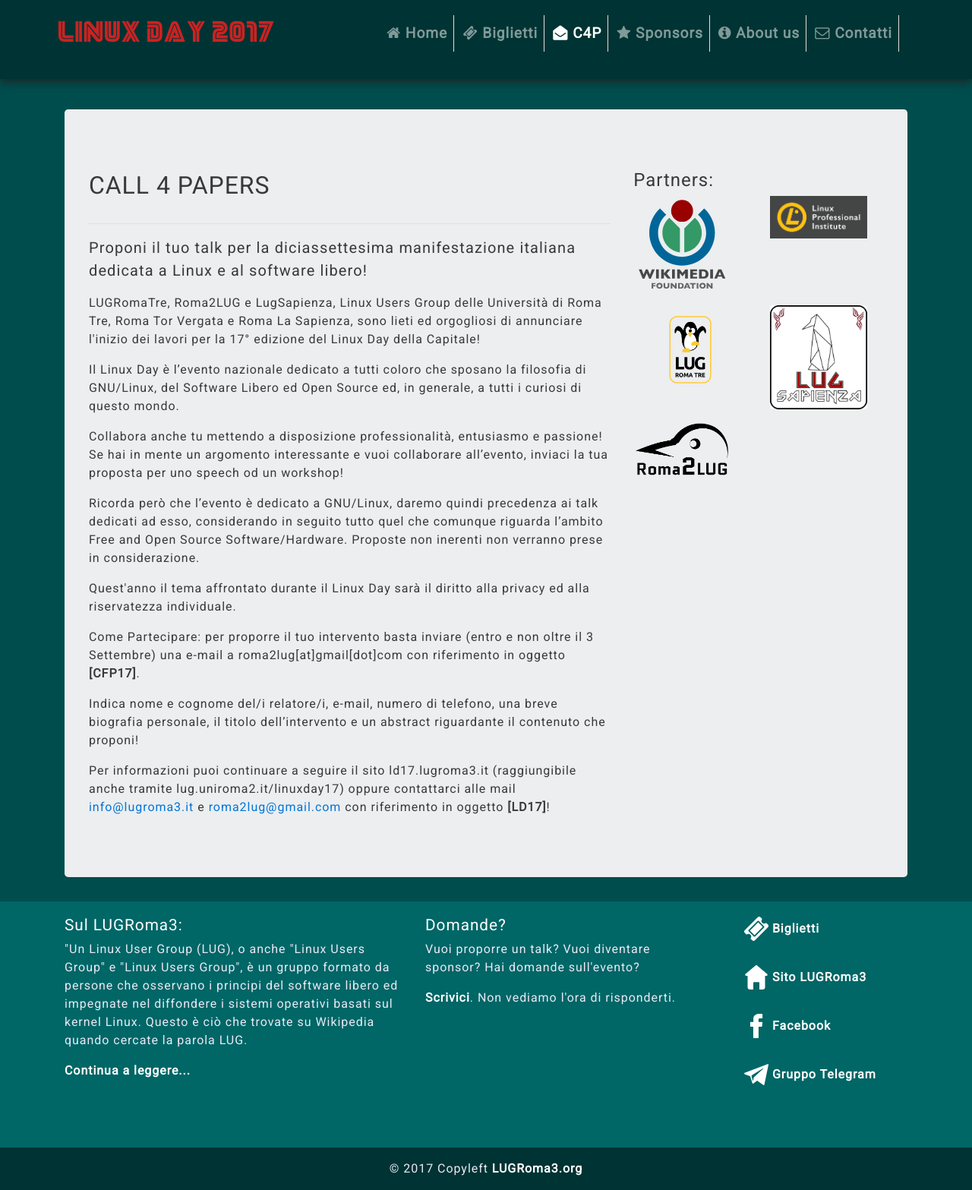
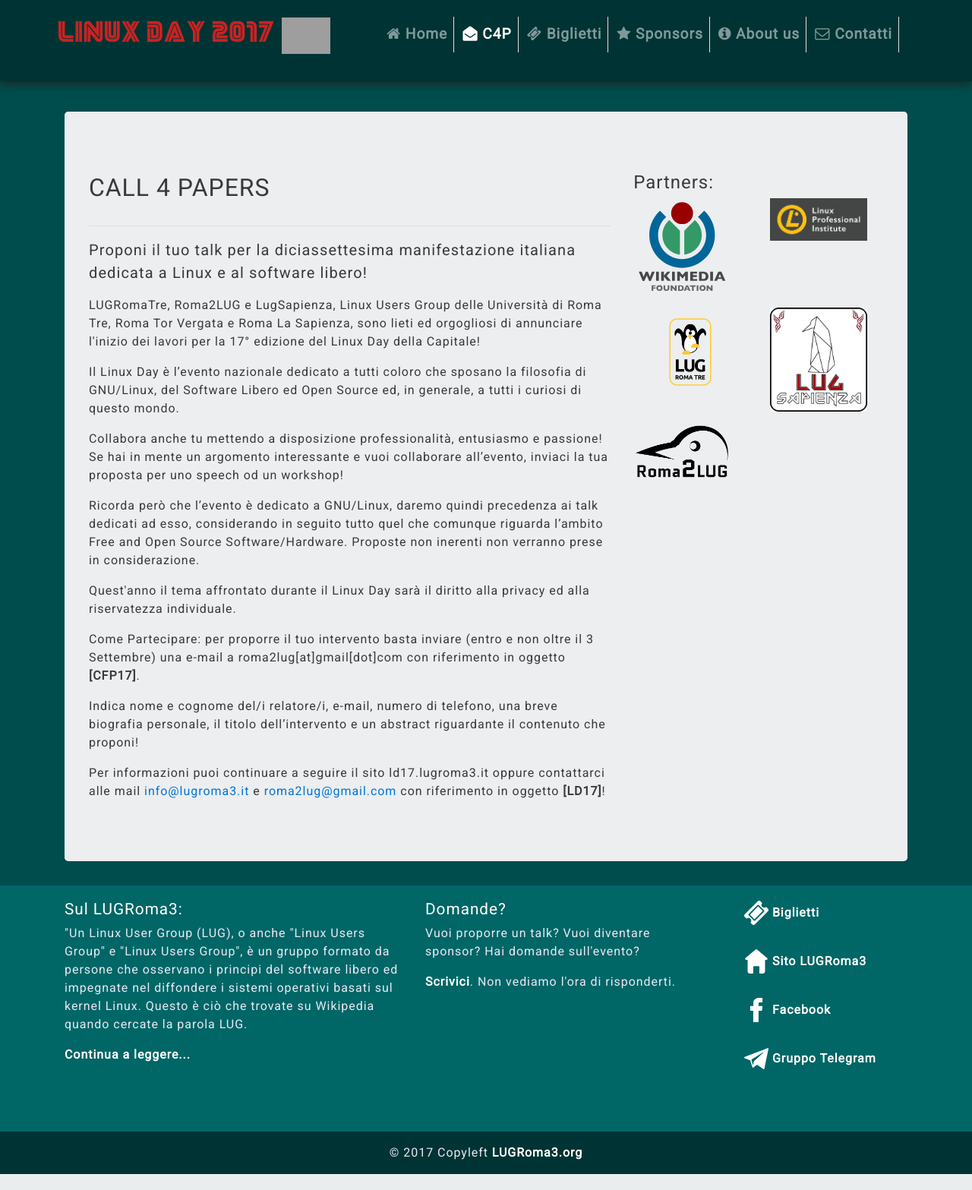
Before and after one commit to FedericoPonzi/ld2017, a PHP site: page /c4p.php in a window 1280 px wide. Shown: the whole page at 76% size. After the commit the page ends 1546 px from the top, so only its background shows below. Run offline with PHP 8.4, Linux system fonts and the light colour scheme; some libraries are stand-ins or nearby versions; grey boxes are pictures that could not be loaded.

Commit message:
aggiunge logo e modifica posizione c4p nel menu

```diff
--- a/about-us.php
+++ b/about-us.php
@@ -23,7 +23,7 @@
         <button class="navbar-toggler navbar-toggler-center" type="button" data-toggle="collapse" data-target="#navbarsExampleContainer" aria-controls="navbarsExampleContainer" aria-expanded="false" aria-label="Toggle navigation">
           <span class="navbar-toggler-icon"></span>
         </button>
-        <a class="navbar-brand" href="index.php">Linux Day 2017</a>
+        <a class="navbar-brand" href="index.php">Linux Day 2017 <img src="img/logo-linux.svg" width="64"></a>
 
         <div class="collapse navbar-collapse" id="navbarsExampleContainer">
           <?php require_once "menu.php"; ?>
--- a/agenda.php
+++ b/agenda.php
@@ -23,7 +23,7 @@
         <button class="navbar-toggler navbar-toggler-center" type="button" data-toggle="collapse" data-target="#navbarsExampleContainer" aria-controls="navbarsExampleContainer" aria-expanded="false" aria-label="Toggle navigation">
           <span class="navbar-toggler-icon"></span>
         </button>
-        <a class="navbar-brand" href="index.php">Linux Day 2017</a>
+        <a class="navbar-brand" href="index.php">Linux Day 2017 <img src="img/logo-linux.svg" width="64"></a>
 
         <div class="collapse navbar-collapse" id="navbarsExampleContainer">
           <?php require_once "menu.php"; ?>
--- a/c4p.php
+++ b/c4p.php
@@ -23,7 +23,7 @@
         <button class="navbar-toggler navbar-toggler-center" type="button" data-toggle="collapse" data-target="#navbarsExampleContainer" aria-controls="navbarsExampleContainer" aria-expanded="false" aria-label="Toggle navigation">
           <span class="navbar-toggler-icon"></span>
         </button>
-        <a class="navbar-brand" href="index.php">Linux Day 2017 </a>
+        <a class="navbar-brand" href="index.php">Linux Day 2017 <img src="img/logo-linux.svg" width="64"></a>
 
         <div class="collapse navbar-collapse" id="navbarsExampleContainer">
           <?php require_once "menu.php"; ?>
@@ -52,7 +52,7 @@
 
 <p>Indica nome e cognome del/i relatore/i, e-mail, numero di telefono, una breve biografia personale, il titolo dell’intervento e un abstract riguardante il contenuto che proponi!</p>
 
-<p>Per informazioni puoi continuare a seguire il sito ld17.lugroma3.it (raggiungibile anche tramite lug.uniroma2.it/linuxday17) oppure contattarci alle mail <a href="mailto:info@lugroma3.it">info@lugroma3.it</a> e <a href="mailto:roma2lug@gmail.com">roma2lug@gmail.com</a> con riferimento in oggetto <strong>[LD17]</strong>!</p>
+<p>Per informazioni puoi continuare a seguire il sito ld17.lugroma3.it oppure contattarci alle mail <a href="mailto:info@lugroma3.it">info@lugroma3.it</a> e <a href="mailto:roma2lug@gmail.com">roma2lug@gmail.com</a> con riferimento in oggetto <strong>[LD17]</strong>!</p>
 
           </div>
           <?php include_once "partners.php" ?>
--- a/contatti.php
+++ b/contatti.php
@@ -23,7 +23,7 @@
         <button class="navbar-toggler navbar-toggler-center" type="button" data-toggle="collapse" data-target="#navbarsExampleContainer" aria-controls="navbarsExampleContainer" aria-expanded="false" aria-label="Toggle navigation">
           <span class="navbar-toggler-icon"></span>
         </button>
-        <a class="navbar-brand" href="index.php">Linux Day 2017</a>
+        <a class="navbar-brand" href="index.php">Linux Day 2017 <img src="img/logo-linux.svg" width="64"></a>
 
         <div class="collapse navbar-collapse" id="navbarsExampleContainer">
           <?php require_once "menu.php"; ?>
--- a/index.php
+++ b/index.php
@@ -23,7 +23,7 @@
         <button class="navbar-toggler navbar-toggler-center" type="button" data-toggle="collapse" data-target="#navbarsExampleContainer" aria-controls="navbarsExampleContainer" aria-expanded="false" aria-label="Toggle navigation">
           <span class="navbar-toggler-icon"></span>
         </button>
-        <a class="navbar-brand" href="index.php">Linux Day 2017 </a>
+        <a class="navbar-brand" href="index.php">Linux Day 2017 <img src="img/logo-linux.svg" width="64"></a>
 
         <div class="collapse navbar-collapse" id="navbarsExampleContainer">
           <?php require_once "menu.php"; ?>
--- a/menu.php
+++ b/menu.php
@@ -13,8 +13,8 @@ class MenuItem{
 }
 
 $menu_items = array(new MenuItem("Home", "index.php", "home"),
+                   new MenuItem("C4P", "c4p.php", "envelope-open"),
                    new MenuItem("Biglietti", "https://www.eventbrite.it/e/biglietti-linux-day-2017-roma-35650874726", "ticket"),
-                   new MenuItem("C4P", "c4p.php", "envelope-open"),
                    new MenuItem("Sponsors", "sponsors.php", "star"),
                    new MenuItem("About us", "about-us.php", "info-circle"),
                    new MenuItem("Contatti", "contatti.php", "envelope-o"),
--- a/merchandising.php
+++ b/merchandising.php
@@ -23,7 +23,7 @@
         <button class="navbar-toggler navbar-toggler-center" type="button" data-toggle="collapse" data-target="#navbarsExampleContainer" aria-controls="navbarsExampleContainer" aria-expanded="false" aria-label="Toggle navigation">
           <span class="navbar-toggler-icon"></span>
         </button>
-        <a class="navbar-brand" href="index.php">Linux Day 2017</a>
+        <a class="navbar-brand" href="index.php">Linux Day 2017 <img src="img/logo-linux.svg" width="64"></a>
 
         <div class="collapse navbar-collapse" id="navbarsExampleContainer">
           <?php require_once "menu.php"; ?>
--- a/sponsors.php
+++ b/sponsors.php
@@ -23,7 +23,7 @@
         <button class="navbar-toggler navbar-toggler-center" type="button" data-toggle="collapse" data-target="#navbarsExampleContainer" aria-controls="navbarsExampleContainer" aria-expanded="false" aria-label="Toggle navigation">
           <span class="navbar-toggler-icon"></span>
         </button>
-        <a class="navbar-brand" href="index.php">Linux Day 2017</a>
+        <a class="navbar-brand" href="index.php">Linux Day 2017 <img src="img/logo-linux.svg" width="64"></a>
 
         <div class="collapse navbar-collapse" id="navbarsExampleContainer">
             <?php require_once "menu.php"; ?>
```
Also changed, not shown: img/logo-linux.svg (added).
